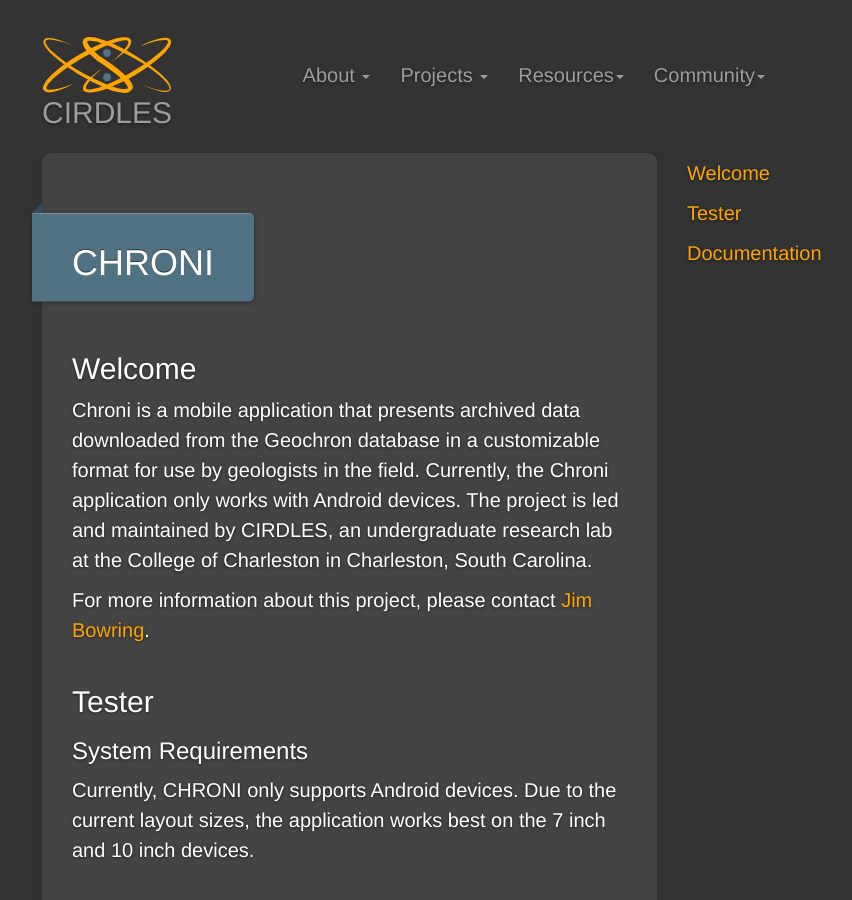
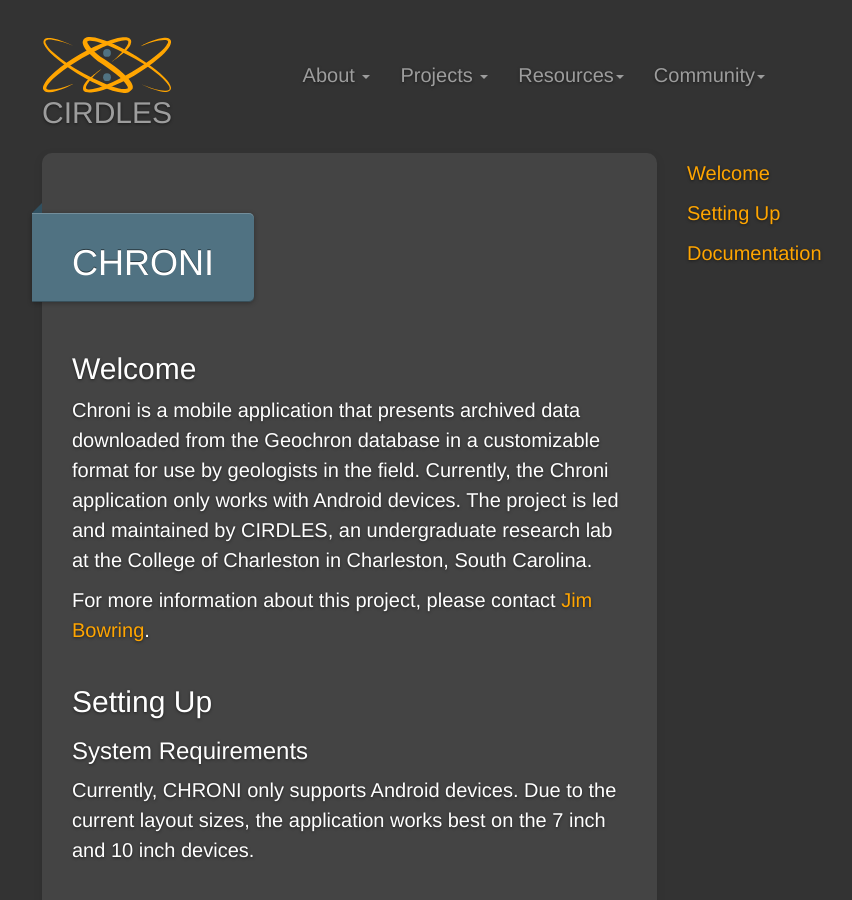
Before and after one commit to shefaliemmanuel/cirdles.github.com, a Jekyll site: the page built from projects/chroni/index.html, in a window 1280 px wide and 900 px high. Shown: the whole window, without its empty margins (229-1081 px from the left). Built offline with Jekyll 4.4.1, drawn with Linux system fonts in a browser that asks for light colours.

Commit message:
changed tester to setting up

```diff
--- a/projects/chroni/index.html
+++ b/projects/chroni/index.html
@@ -6,7 +6,7 @@
 
 category-order:
 - - welcome
-- - Tester
+- - Setting Up
   - test
   - test2
 - - documentation
```
Also changed, not shown: _chroni/test2.md (+1 -1 lines).
